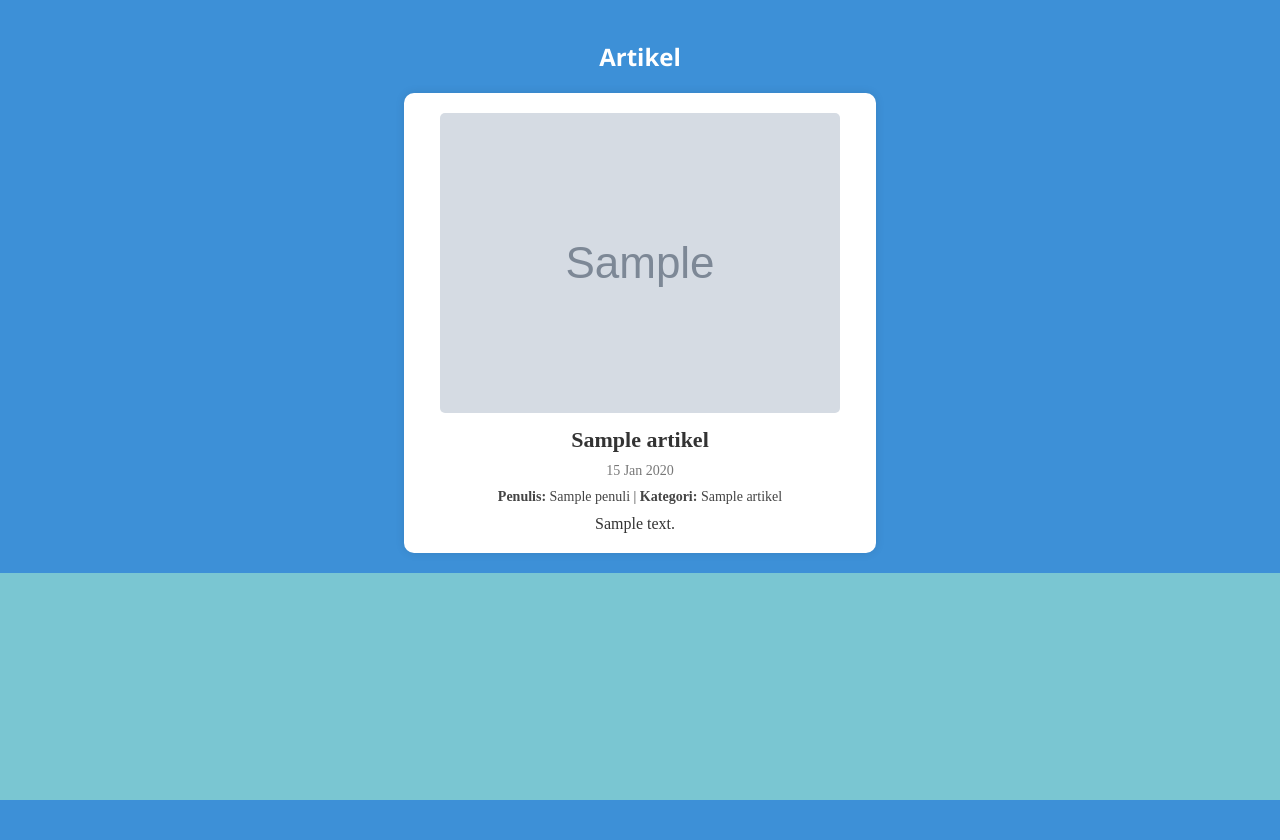
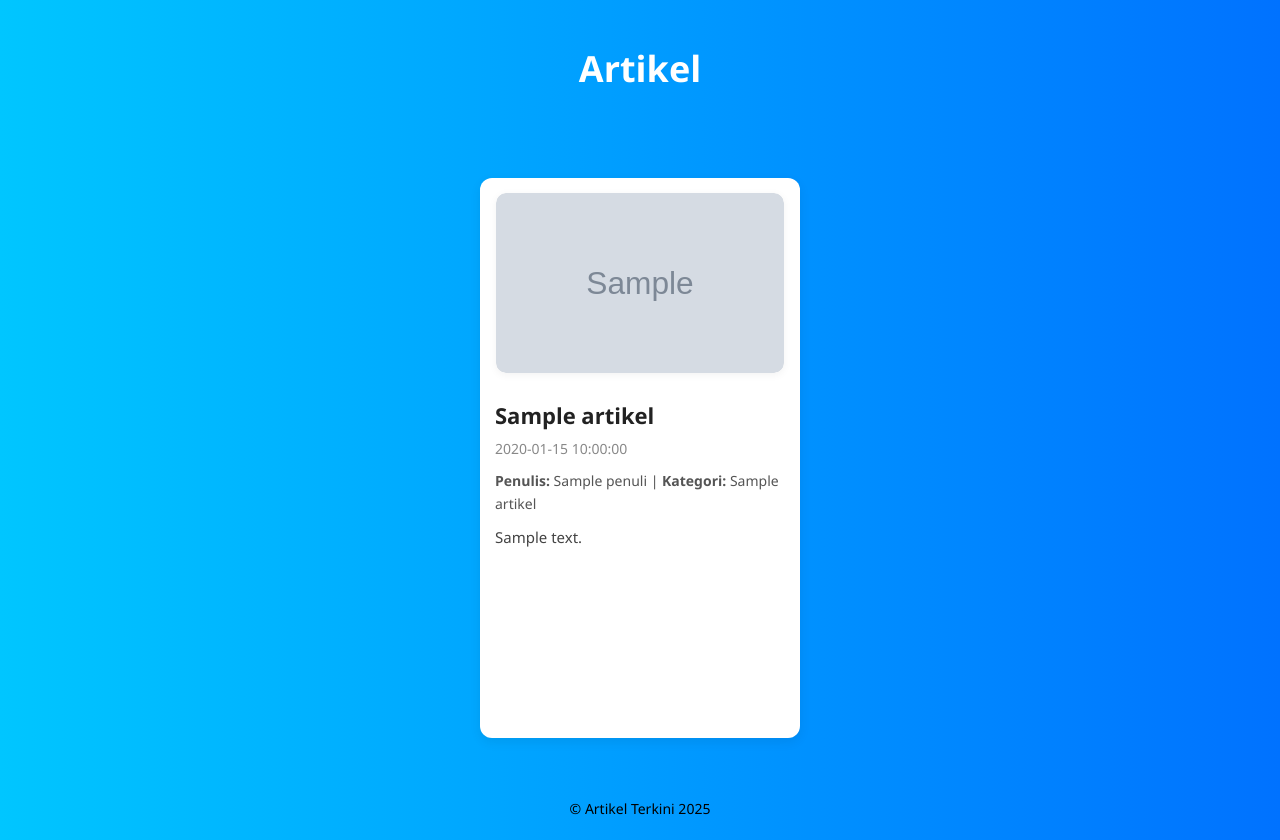
Before and after one commit to sannn-s/artikel-php, a PHP site: page / in a window 1280 px wide. Before the commit the page ends 800 px from the top, so only its background shows below. Run offline with PHP 8.4, Linux system fonts and the light colour scheme; tables that the repository leaves empty or names only in its code hold one stand-in row (values such as "Sample post").

Commit message:
update db.php, add images, modify index and styles

```diff
--- a/db.php
+++ b/db.php
@@ -2,7 +2,7 @@
 $host = "localhost";
 $user = "root";
 $pass = "";
-$db = "db blog";
+$db = "db_blog";
 
 $conn = mysqli_connect($host, $user, $pass, $db);
 
--- a/index.php
+++ b/index.php
@@ -2,7 +2,6 @@
 error_reporting(E_ALL);
 ini_set('display_errors', 1);
 include 'db.php';
-
 
 $query = "SELECT
     a.judul AS judul,
@@ -18,9 +17,7 @@
 JOIN kategori_artikel c ON ak.id_kategori = c.id;
 ";
 
-
 $result = mysqli_query($conn, $query);
-
 if (!$result) {
     die("Query gagal: " . mysqli_error($conn));
 }
@@ -31,23 +28,34 @@
 <head>
   <title>Daftar Artikel</title>
   <link rel="stylesheet" href="style/styles.css">
+  <meta name="viewport" content="width=device-width, initial-scale=1.0">
 </head>
-<body>
+<body style="display: flex; flex-direction: column; min-height: 100vh;">
+
 <div class="header-artikel">
   <h2>Artikel</h2>
+</div>
+
 <div class="artikel-container">
-  <?php while ($row = mysqli_fetch_assoc($result)): ?>
+<?php while($row = mysqli_fetch_assoc($result)): ?>
   <div class="artikel">
-      <img src="images/<?= $row['gambar']; ?>" alt="gambar artikel">
-      <div class="judul"><?= $row['judul']; ?></div>
-      <div class="tanggal"><?= date("d M Y", strtotime($row['tanggal'])); ?></div>
+    <div class="gambar-wrapper">
+    <img src="/artikel/img/<?php echo htmlspecialchars($row['gambar']); ?>" alt="gambar artikel">
+    </div>
+    <div class="judul"><?php echo htmlspecialchars($row['judul']); ?></div>
+    <div class="tanggal"><?php echo htmlspecialchars($row['tanggal']); ?></div>
     <div class="meta">
-        <strong>Penulis:</strong> <?= $row['nama_penulis']; ?> |
-        <strong>Kategori:</strong> <?= $row['nama_kategori']; ?>
+      <strong>Penulis:</strong> <?php echo htmlspecialchars($row['nama_penulis']); ?> |
+      <strong>Kategori:</strong> <?php echo htmlspecialchars($row['nama_kategori']); ?>
     </div>
-      <div class="isi"><?= nl2br($row['isi_artikel']); ?></div>
+    <div class="isi"><?php echo nl2br(htmlspecialchars($row['isi_artikel'])); ?></div>
   </div>
 <?php endwhile; ?>
 </div>
+
+<footer>
+  <p>&copy; Artikel Terkini 2025</p>
+</footer>
+
 </body>
 </html>
--- a/style/styles.css
+++ b/style/styles.css
@@ -1,85 +1,137 @@
-*{
+* {
+  margin: 0;
+  padding: 0;
   box-sizing: border-box;
 }
 
-body {
+html,body {
+  height: 100%;
   font-family: 'Segoe UI', Tahoma, Geneva, Verdana, sans-serif;
-  background: #7AC6D2;
-  margin: 0;
-  padding: 0;
-  display: flex;
-  flex-flow: wrap;
-  gap: 1rem 2rem;
+  background-color: #f5f7fa;
+  color: #333;
+  line-height: 1.6;
 }
 
 .header-artikel {
-  background-color: #3D90D7;
+  padding: 40px 20px;
   color: white;
   text-align: center;
-  padding: 20px 0;
-  margin: 0;
-  width: 100%;
-  position: relative;
-  left: 0;
+  box-shadow: 0 2px 6px rgba(0, 0, 0, 0.1);
+  background: linear-gradient(to right, #00c6ff, #0072ff);
+}
+
+.header-artikel h2 {
+  font-size: 36px;
 }
 
 .artikel-container {
   display: flex;
   flex-wrap: wrap;
-  gap: 20px;
+  gap: 30px;
+  padding: 40px;
   justify-content: center;
+  background: linear-gradient(to right, #00c6ff, #0072ff);
+   min-height: calc(100vh - 160px);
 }
 
 .artikel {
-  width: calc(40% - 40px);
-  background: white;
-  margin: 0;
-  padding: 20px;
-  border-radius: 10px;
-  box-shadow: 0 0 10px rgba(0, 0, 0, 0.1);
+  background-color: white;
+  width: 100%;
+  max-width: 320px;
+  border-radius: 12px;
+  box-shadow: 0 4px 12px rgba(0, 0, 0, 0.07);
   overflow: hidden;
-  font-family: cursive;
+  transition: transform 0.2s ease, box-shadow 0.3s ease;
+  display: flex;
+  flex-direction: column;
+}
+
+.artikel:hover {
+  transform: translateY(-5px);
+  box-shadow: 0 10px 20px rgba(0, 0, 0, 0.1);
 }
 
 .artikel img {
-  max-width: 100%;
-  height: auto;
-  margin-bottom: 10px;
-  border-radius: 5px;
+  width: 100%;
+  height: 180px;
+  object-fit: contain;
+  background-color: #f0f0f0;
+
 }
+
+.gambar-wrapper {
+  width: 90%;
+  height: 180px;
+  margin: 15px auto 10px;
+  overflow: hidden;
+  border-radius: 10px;
+  box-shadow: 0 2px 8px rgba(0, 0, 0, 0.05);
+}
+
+.gambar-wrapper img {
+  width: 100%;
+  height: 100%;
+  object-fit: cover;
+  display: block;
+  border-radius: 10px;
+}
+
 
 .judul {
   font-size: 22px;
-  font-weight: bold;
-  color: #333;
-  margin-bottom: 10px;
+  font-weight: 600;
+  margin: 15px 15px 5px;
+  color: #222;
 }
 
 .tanggal {
-  color: #777;
   font-size: 14px;
-  margin-bottom: 10px;
+  color: #888;
+  margin: 0 15px 10px;
 }
 
 .meta {
   font-size: 14px;
-  color: #444;
-  margin-bottom: 10px;
+  color: #555;
+  margin: 0 15px 10px;
 }
 
+
 .isi {
-  font-size: 16px;
-  color: #333;
-  max-height: 150px;
+  font-size: 15px;
+  color: #444;
+  margin: 0 15px 15px;
+  max-height: 100px;
   overflow-y: auto;
-  padding-right: 10px;
+  padding-right: 5px;
 }
 
-.clear {
-  clear: both;
+.isi::-webkit-scrollbar {
+  width: 5px;
+}
+.isi::-webkit-scrollbar-thumb {
+  background: #ccc;
+  border-radius: 3px;
 }
 
-.artikel:hover {
-  transform: scale(1.01);
-  transition: transform 0.2s ease-in-out;
+
+footer {
+  text-align: center;
+  padding: 20px;
+  background: linear-gradient(to right, #00c6ff, #0072ff);
+  color: black;
+  font-size: 14px;
+  margin-top: auto;
 }
+
+@media (max-width: 768px) {
+  .artikel-container {
+    flex-direction: column;
+    align-items: center;
+    padding: 20px;
+  }
+
+  .artikel {
+    width: 90%;
+  }
+}
```
Also changed, not shown: img/foto1.png (added), img/foto2.png (added). Lines whose indentation alone changed are shown as unchanged.
